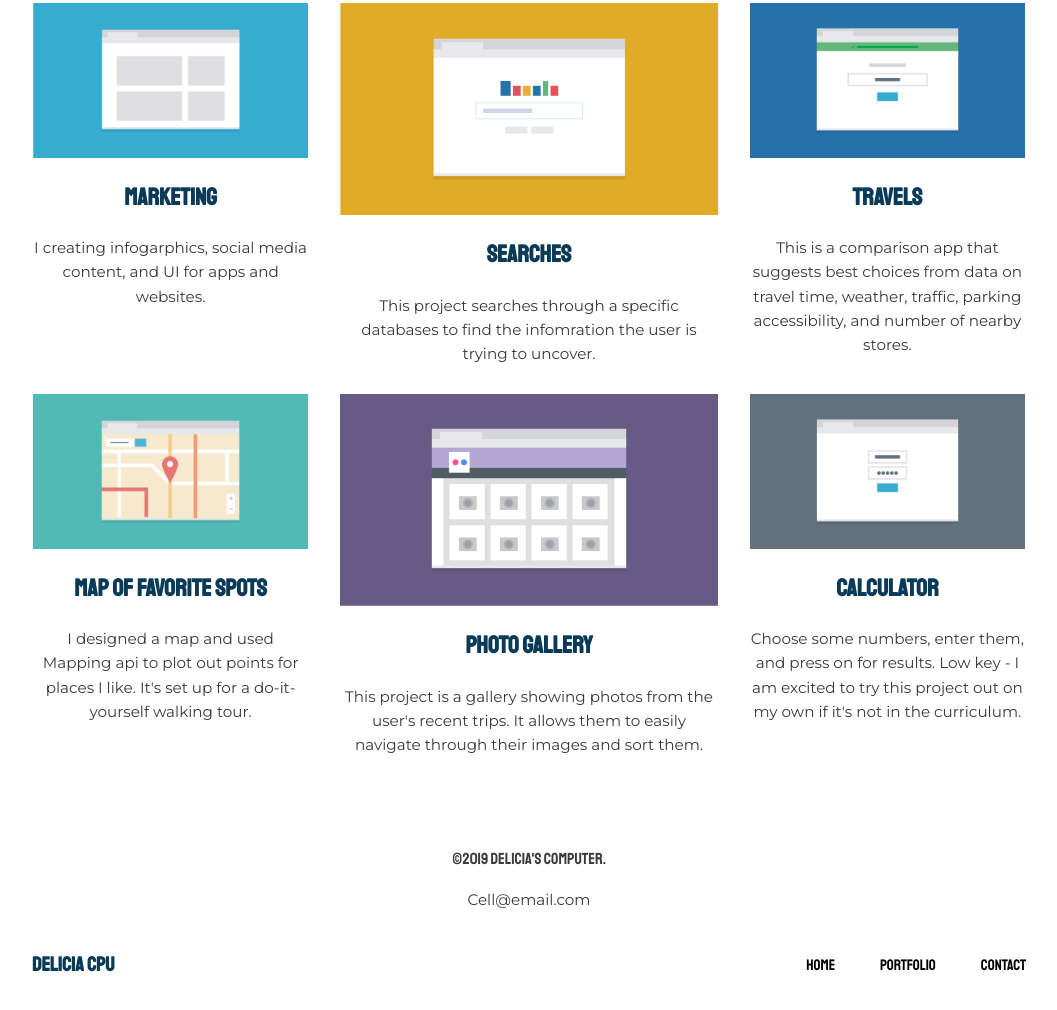
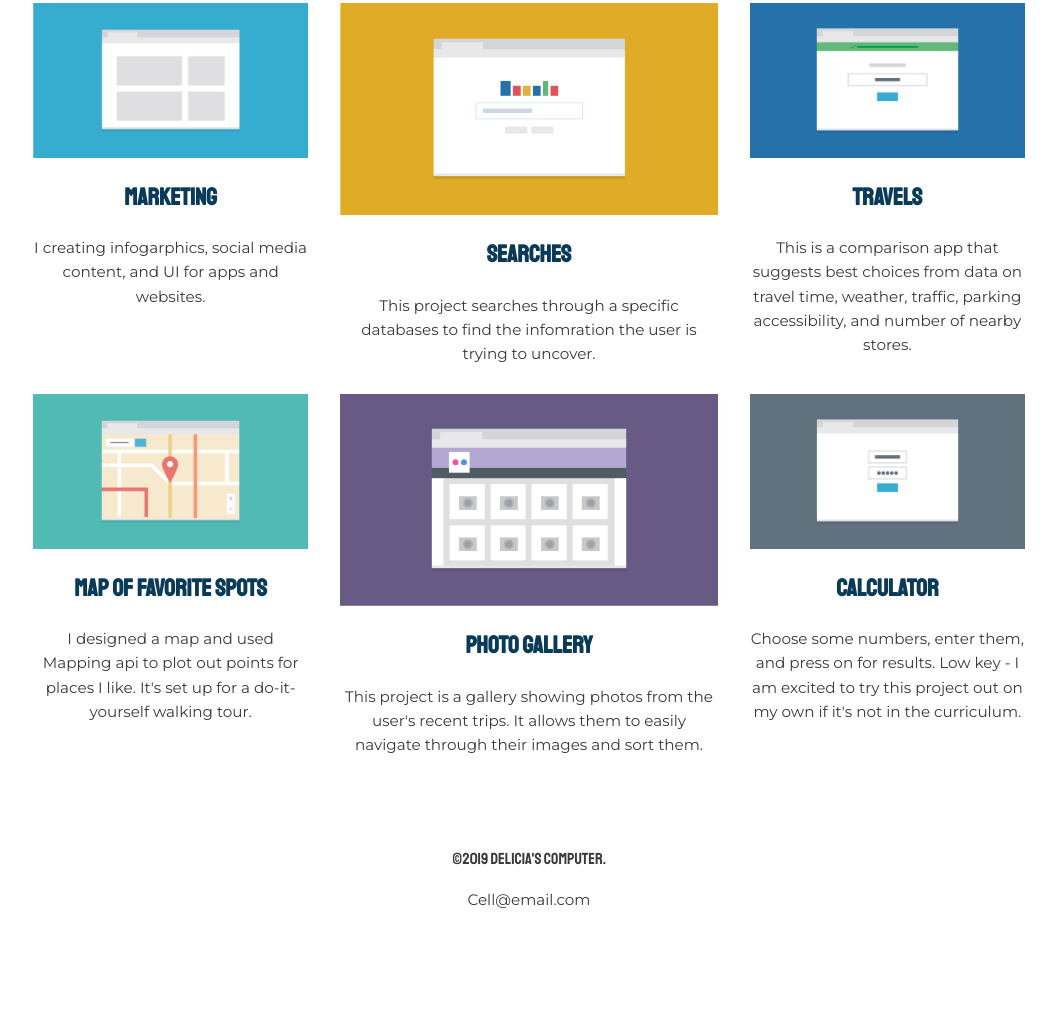
Before and after one commit to DWharton-cpu/Unit-2-Pikachu, a plain HTML site: page index.html in a window 1280 px wide. Shown: the part 461-1471 px from the top of the page, without its empty margins (111-1168 px from the left). After the commit the page ends 1435 px from the top, so only its background shows below. Drawn offline with Linux system fonts and the light colour scheme.

Commit message:
Update index.html

```diff
--- a/index.html
+++ b/index.html
@@ -95,20 +95,9 @@
 
 
 	</div><!--/.container-->
-	<footer class="main-footer">
+	<footer class="main-footer clearfix">
 		<span> &copy;2019 Delicia's Computer. </span>
     <p>Cell@email.com</p>
-
-  		<div class="container clearfix">
-			<h1 class="name"><a href="#">Delicia CPU</a></h1>
-				<ul class="nav-bottom main-nav">
-				<li><a href="#">Home</a></li>
-				<li><a href="#">Portfolio</a></li>
-				<li><a href="#">Contact</a></li>
-			</ul>
-
-		</div>
-
  	</footer>
 
 </body>
```
